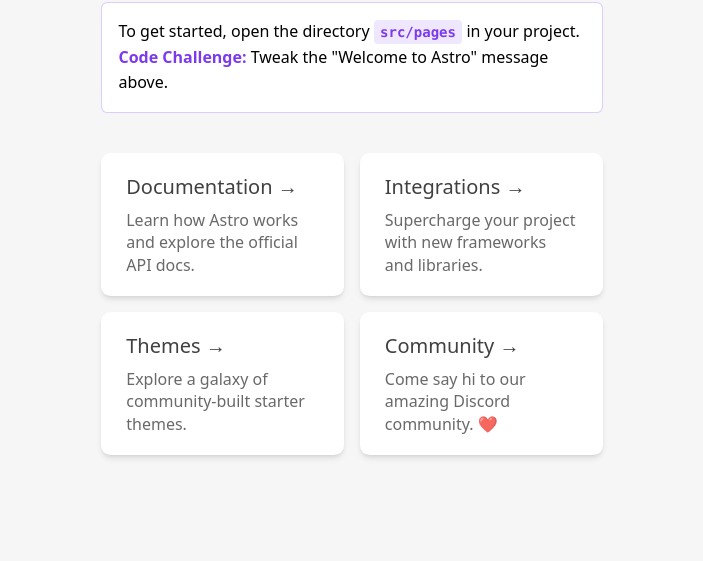
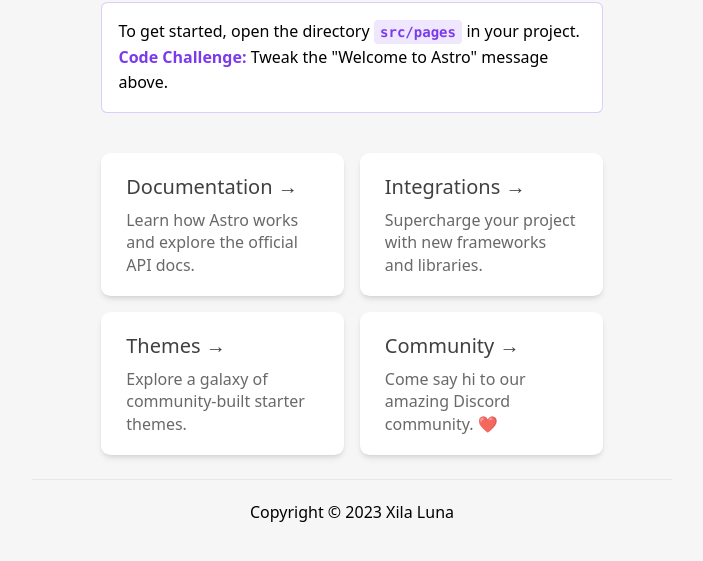
Before and after one commit to xilaluna/xilaluna.com, an Astro site: page / in a window 1280 px wide. Shown: the part 175-736 px from the top of the page, without its empty margins (288-991 px from the left). Built offline with nearby package versions, Linux system fonts and the light colour scheme; Astro itself is replaced by a stand-in of ours; some icons are missing.

Commit message:
feat: add footer

```diff
--- a/src/layouts/Layout.astro
+++ b/src/layouts/Layout.astro
@@ -29,6 +29,15 @@
       </nav>
     </header>
     <slot />
+    <footer
+      class="mx-auto max-w-screen-sm px-4 sm:px-0 py-5 flex justify-center items-center border-t"
+    >
+      <p>
+        {"Copyright © "}
+        {new Date().getFullYear()}
+        {" Xila Luna"}
+      </p>
+    </footer>
   </body>
 </html>
 <style is:global>
```
